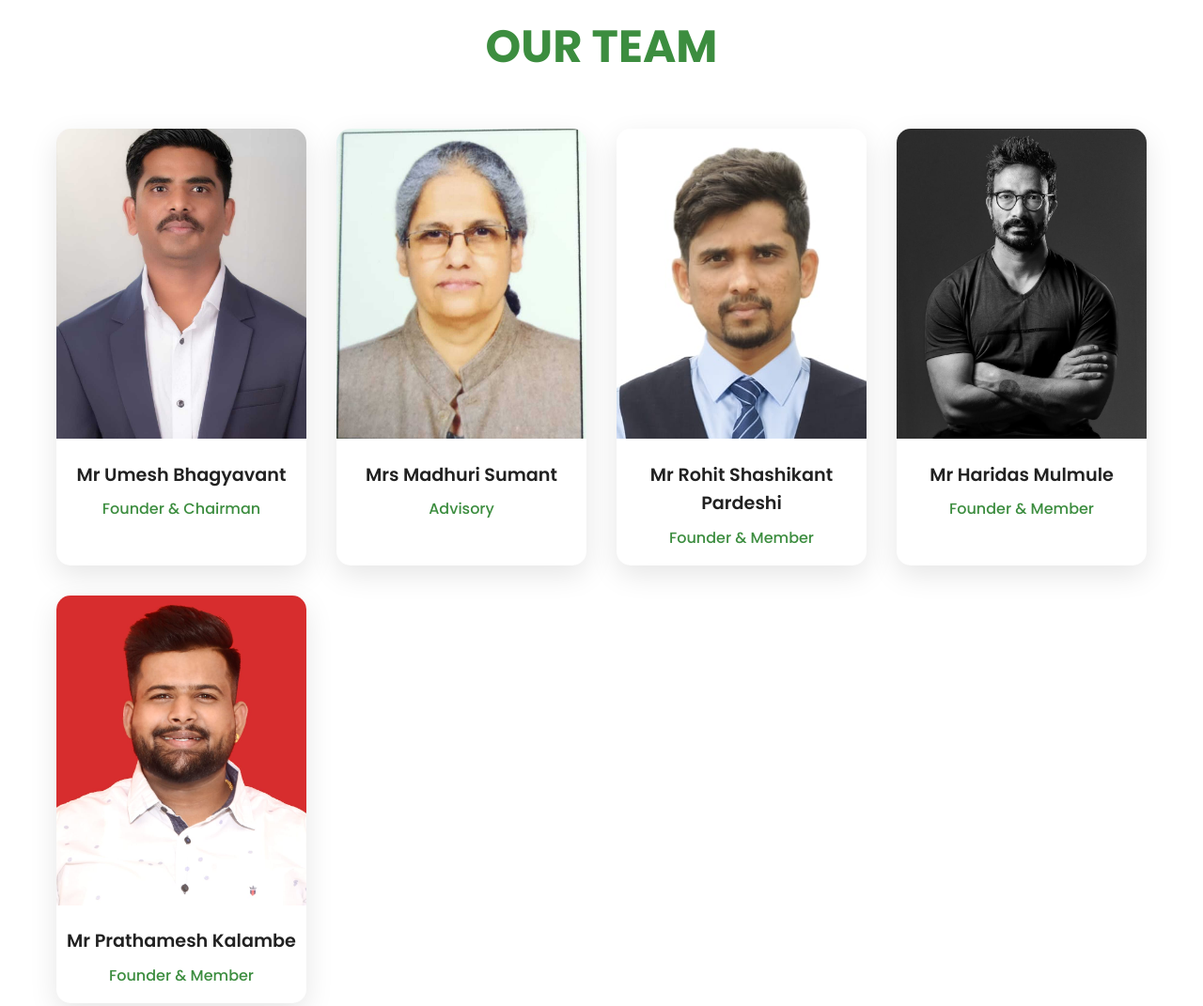
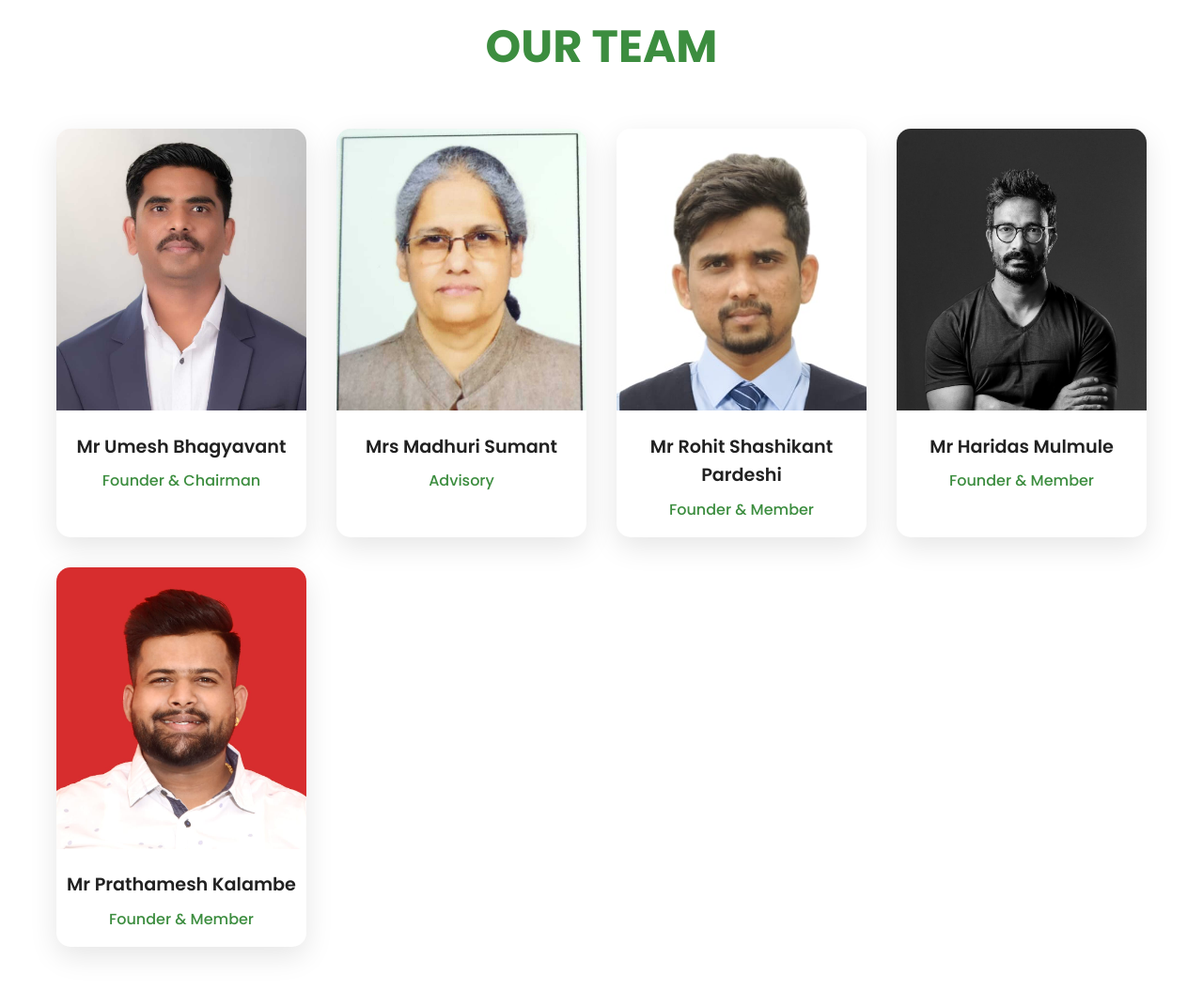
Before and after one commit to ayuushhs/SavikaNGOWebsite, a plain HTML site: page index.html in a window 1280 px wide. Shown: the part 2660-3731 px from the top of the page at 94% size. Drawn offline with Linux system fonts and the light colour scheme.

Commit message:
updated code (to change images in website)

```diff
--- a/styles.css
+++ b/styles.css
@@ -463,8 +463,10 @@ body {
 
 .team-member img {
     width: 100%;
-    height: 330px;
+    height: 300px;
     object-fit: cover;
+    object-position: top center;
+    transition: transform 0.3s ease;
 }
 
 .team-member h3 {
```
